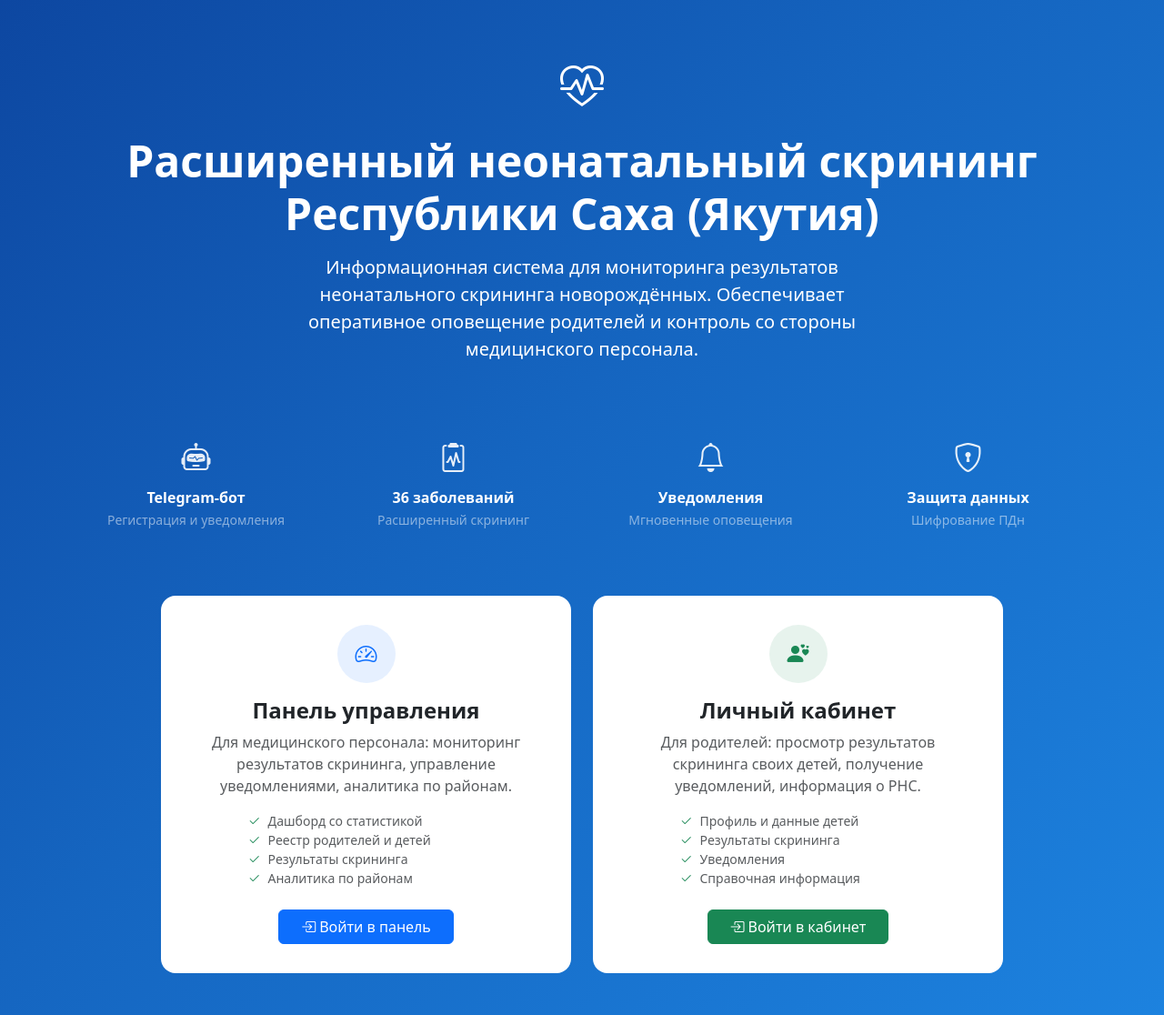
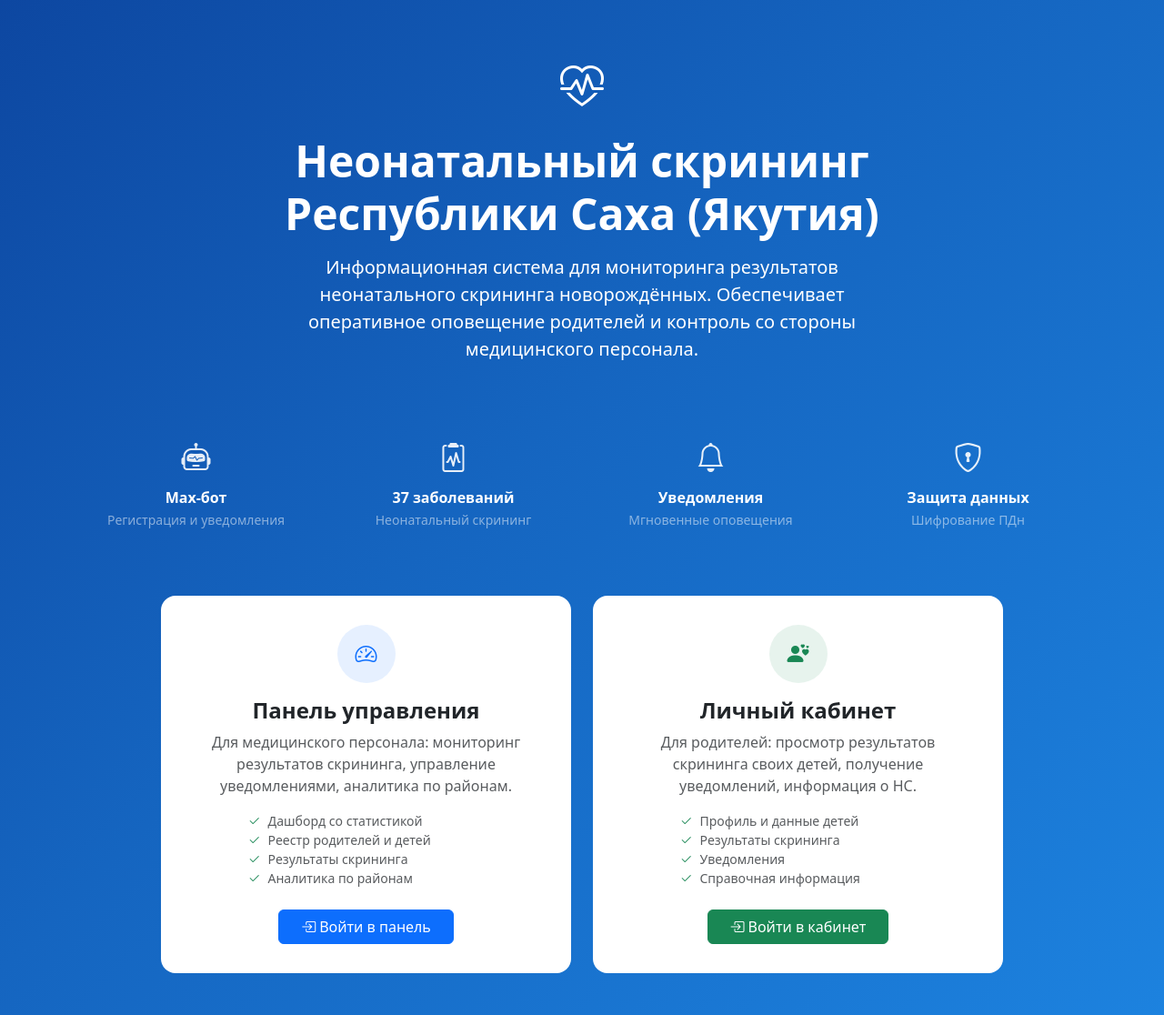
Before and after one commit to Flar4on/genetiki, a FastAPI app: page / in a window 1280 px wide. Shown: the top 1116 px of the page at 91% size. Run offline with FastAPI, Linux system fonts and the light colour scheme.

Commit message:
Rename РНС→НС, 36→37 diseases, Telegram→Max bot
- Remove "расширенный" — now just "неонатальный скрининг"
- РНС → НС everywhere (titles, nav, footers)
- 36 заболеваний → 37
- Telegram-бот → Max-бот in all templates

Co-Authored-By: Claude Opus 4.6 (1M context) <noreply@anthropic.com>

```diff
--- a/api/index.py
+++ b/api/index.py
@@ -1,8 +1,8 @@
 """
-Vercel serverless entry point for РНС Якутия (demo mode).
+Vercel serverless entry point for НС Якутия (demo mode).
 
 All data is stored in-memory using dataclasses instead of SQLAlchemy.
-No database, Redis, or Telegram bot required.
+No database, Redis, or Max bot required.
 """
 
 import hashlib
@@ -360,7 +360,7 @@ seed_data()
 
 # ── FastAPI app ──
 
-app = FastAPI(title="РНС Якутия (Демо)")
+app = FastAPI(title="НС Якутия (Демо)")
 
 admin_tpl = Jinja2Templates(directory=os.path.join(BASE_DIR, "src", "admin", "templates"))
 portal_tpl = Jinja2Templates(directory=os.path.join(BASE_DIR, "src", "portal", "templates"))
--- a/src/admin/templates/analytics.html
+++ b/src/admin/templates/analytics.html
@@ -1,7 +1,7 @@
 {% extends "base.html" %}
 {% set active_page = "analytics" %}
 
-{% block title %}Аналитика - РНС Якутия{% endblock %}
+{% block title %}Аналитика - НС Якутия{% endblock %}
 
 {% block extra_head %}
 <script src="https://cdn.jsdelivr.net/npm/chart.js@4.4.7/dist/chart.umd.min.js"></script>
--- a/src/admin/templates/babies.html
+++ b/src/admin/templates/babies.html
@@ -1,7 +1,7 @@
 {% extends "base.html" %}
 {% set active_page = "babies" %}
 
-{% block title %}Дети - РНС Якутия{% endblock %}
+{% block title %}Дети - НС Якутия{% endblock %}
 
 {% block content %}
 <div class="d-flex justify-content-between align-items-center mb-4">
--- a/src/admin/templates/base.html
+++ b/src/admin/templates/base.html
@@ -3,7 +3,7 @@
 <head>
     <meta charset="UTF-8">
     <meta name="viewport" content="width=device-width, initial-scale=1.0">
-    <title>{% block title %}РНС Якутия{% endblock %}</title>
+    <title>{% block title %}НС Якутия{% endblock %}</title>
     <link href="https://cdn.jsdelivr.net/npm/bootstrap@5.3.3/dist/css/bootstrap.min.css" rel="stylesheet">
     <link href="https://cdn.jsdelivr.net/npm/bootstrap-icons@1.11.3/font/bootstrap-icons.min.css" rel="stylesheet">
     <style>
@@ -42,7 +42,7 @@
         <nav class="sidebar d-flex flex-column p-3" style="width: 250px;">
             <a class="text-white text-decoration-none mb-4 d-flex align-items-center" href="/admin/">
                 <i class="bi bi-heart-pulse me-2 fs-4"></i>
-                <span class="fs-5 fw-bold">РНС Якутия</span>
+                <span class="fs-5 fw-bold">НС Якутия</span>
             </a>
             <ul class="nav flex-column">
                 <li class="nav-item">
--- a/src/admin/templates/dashboard.html
+++ b/src/admin/templates/dashboard.html
@@ -1,7 +1,7 @@
 {% extends "base.html" %}
 {% set active_page = "dashboard" %}
 
-{% block title %}Дашборд - РНС Якутия{% endblock %}
+{% block title %}Дашборд - НС Якутия{% endblock %}
 
 {% block content %}
 <h2 class="mb-4">Дашборд</h2>
--- a/src/admin/templates/login.html
+++ b/src/admin/templates/login.html
@@ -3,7 +3,7 @@
 <head>
     <meta charset="UTF-8">
     <meta name="viewport" content="width=device-width, initial-scale=1.0">
-    <title>Вход - РНС Якутия</title>
+    <title>Вход - НС Якутия</title>
     <link href="https://cdn.jsdelivr.net/npm/bootstrap@5.3.3/dist/css/bootstrap.min.css" rel="stylesheet">
     <link href="https://cdn.jsdelivr.net/npm/bootstrap-icons@1.11.3/font/bootstrap-icons.min.css" rel="stylesheet">
     <style>
@@ -17,7 +17,7 @@
             <div class="card shadow">
                 <div class="card-body p-5">
                     <div class="text-center mb-4">
-                        <h4 class="fw-bold">РНС Якутия</h4>
+                        <h4 class="fw-bold">НС Якутия</h4>
                         <p class="text-muted">Панель управления</p>
                     </div>
                     {% if error %}
--- a/src/admin/templates/notifications.html
+++ b/src/admin/templates/notifications.html
@@ -1,7 +1,7 @@
 {% extends "base.html" %}
 {% set active_page = "notifications" %}
 
-{% block title %}Уведомления - РНС Якутия{% endblock %}
+{% block title %}Уведомления - НС Якутия{% endblock %}
 
 {% block content %}
 <div class="d-flex justify-content-between align-items-center mb-4">
--- a/src/admin/templates/parents.html
+++ b/src/admin/templates/parents.html
@@ -1,7 +1,7 @@
 {% extends "base.html" %}
 {% set active_page = "parents" %}
 
-{% block title %}Родители - РНС Якутия{% endblock %}
+{% block title %}Родители - НС Якутия{% endblock %}
 
 {% block content %}
 <div class="d-flex justify-content-between align-items-center mb-4">
--- a/src/admin/templates/screening.html
+++ b/src/admin/templates/screening.html
@@ -1,7 +1,7 @@
 {% extends "base.html" %}
 {% set active_page = "screening" %}
 
-{% block title %}Скрининг - РНС Якутия{% endblock %}
+{% block title %}Скрининг - НС Якутия{% endblock %}
 
 {% block content %}
 <div class="d-flex justify-content-between align-items-center mb-4">
--- a/src/landing.html
+++ b/src/landing.html
@@ -3,7 +3,7 @@
 <head>
     <meta charset="UTF-8">
     <meta name="viewport" content="width=device-width, initial-scale=1.0">
-    <title>РНС Якутия — Расширенный неонатальный скрининг</title>
+    <title>НС Якутия — Неонатальный скрининг</title>
     <link href="https://cdn.jsdelivr.net/npm/bootstrap@5.3.3/dist/css/bootstrap.min.css" rel="stylesheet">
     <link href="https://cdn.jsdelivr.net/npm/bootstrap-icons@1.11.3/font/bootstrap-icons.min.css" rel="stylesheet">
     <style>
@@ -55,7 +55,7 @@
             <div class="mb-3">
                 <i class="bi bi-heart-pulse" style="font-size: 3rem;"></i>
             </div>
-            <h1 class="display-5 fw-bold mb-3">Расширенный неонатальный скрининг<br>Республики Саха (Якутия)</h1>
+            <h1 class="display-5 fw-bold mb-3">Неонатальный скрининг<br>Республики Саха (Якутия)</h1>
             <p class="lead mx-auto" style="max-width: 700px;">
                 Информационная система для мониторинга результатов неонатального скрининга новорождённых.
                 Обеспечивает оперативное оповещение родителей и контроль со стороны медицинского персонала.
@@ -70,15 +70,15 @@
                 <div class="col-6 col-md-3">
                     <div class="feature-item">
                         <div class="feature-icon"><i class="bi bi-robot"></i></div>
-                        <div class="fw-semibold">Telegram-бот</div>
+                        <div class="fw-semibold">Max-бот</div>
                         <small class="text-white-50">Регистрация и уведомления</small>
                     </div>
                 </div>
                 <div class="col-6 col-md-3">
                     <div class="feature-item">
                         <div class="feature-icon"><i class="bi bi-clipboard2-pulse"></i></div>
-                        <div class="fw-semibold">36 заболеваний</div>
-                        <small class="text-white-50">Расширенный скрининг</small>
+                        <div class="fw-semibold">37 заболеваний</div>
+                        <small class="text-white-50">Неонатальный скрининг</small>
                     </div>
                 </div>
                 <div class="col-6 col-md-3">
@@ -138,7 +138,7 @@
                             <h4 class="fw-bold">Личный кабинет</h4>
                             <p class="text-muted">
                                 Для родителей: просмотр результатов скрининга своих детей,
-                                получение уведомлений, информация о РНС.
+                                получение уведомлений, информация о НС.
                             </p>
                             <ul class="list-unstyled text-muted small text-start mx-auto" style="max-width: 260px;">
                                 <li><i class="bi bi-check2 text-success me-2"></i>Профиль и данные детей</li>
--- a/src/portal/templates/portal_base.html
+++ b/src/portal/templates/portal_base.html
@@ -3,7 +3,7 @@
 <head>
     <meta charset="UTF-8">
     <meta name="viewport" content="width=device-width, initial-scale=1.0">
-    <title>{% block title %}Личный кабинет — РНС{% endblock %}</title>
+    <title>{% block title %}Личный кабинет — НС{% endblock %}</title>
     <link href="https://cdn.jsdelivr.net/npm/bootstrap@5.3.3/dist/css/bootstrap.min.css" rel="stylesheet">
     <link href="https://cdn.jsdelivr.net/npm/bootstrap-icons@1.11.3/font/bootstrap-icons.min.css" rel="stylesheet">
     <style>
@@ -27,7 +27,7 @@
     <nav class="portal-nav">
         <div class="container d-flex align-items-center justify-content-between">
             <a href="/portal/" class="fs-5 fw-bold">
-                <i class="bi bi-heart-pulse me-2"></i>РНС — Личный кабинет
+                <i class="bi bi-heart-pulse me-2"></i>НС — Личный кабинет
             </a>
             <div class="d-flex gap-3 align-items-center">
                 <a href="/portal/" class="{% if active_page == 'dashboard' %}active{% endif %}">
--- a/src/portal/templates/portal_children.html
+++ b/src/portal/templates/portal_children.html
@@ -1,7 +1,7 @@
 {% extends "portal_base.html" %}
 {% set active_page = "children" %}
 
-{% block title %}Мои дети — РНС{% endblock %}
+{% block title %}Мои дети — НС{% endblock %}
 
 {% block content %}
 <h2 class="mb-4"><i class="bi bi-person-hearts me-2 text-primary"></i>Мои дети</h2>
@@ -74,7 +74,7 @@
     <div class="card-body text-center py-5">
         <i class="bi bi-person-plus fs-1 text-muted"></i>
         <h5 class="mt-3 text-muted">Нет добавленных детей</h5>
-        <p class="text-muted">Добавьте ребёнка через Telegram-бот, чтобы отслеживать результаты скрининга.</p>
+        <p class="text-muted">Добавьте ребёнка через Max-бот, чтобы отслеживать результаты скрининга.</p>
     </div>
 </div>
 {% endif %}
--- a/src/portal/templates/portal_dashboard.html
+++ b/src/portal/templates/portal_dashboard.html
@@ -1,7 +1,7 @@
 {% extends "portal_base.html" %}
 {% set active_page = "dashboard" %}
 
-{% block title %}Личный кабинет — РНС{% endblock %}
+{% block title %}Личный кабинет — НС{% endblock %}
 
 {% block content %}
 <div class="row g-4">
@@ -60,7 +60,7 @@
                     {% endfor %}
                 </div>
                 {% else %}
-                <p class="text-muted">Нет добавленных детей. Добавьте ребёнка через Telegram-бот.</p>
+                <p class="text-muted">Нет добавленных детей. Добавьте ребёнка через Max-бот.</p>
                 {% endif %}
             </div>
         </div>
--- a/src/portal/templates/portal_login.html
+++ b/src/portal/templates/portal_login.html
@@ -3,7 +3,7 @@
 <head>
     <meta charset="UTF-8">
     <meta name="viewport" content="width=device-width, initial-scale=1.0">
-    <title>Вход — Личный кабинет РНС</title>
+    <title>Вход — Личный кабинет НС</title>
     <link href="https://cdn.jsdelivr.net/npm/bootstrap@5.3.3/dist/css/bootstrap.min.css" rel="stylesheet">
     <link href="https://cdn.jsdelivr.net/npm/bootstrap-icons@1.11.3/font/bootstrap-icons.min.css" rel="stylesheet">
     <style>
@@ -24,7 +24,7 @@
                 <div class="text-center mb-4">
                     <i class="bi bi-heart-pulse text-primary fs-1"></i>
                     <h4 class="fw-bold mt-2">Личный кабинет</h4>
-                    <p class="text-muted">Расширенный неонатальный скрининг РС(Я)</p>
+                    <p class="text-muted">Неонатальный скрининг РС(Я)</p>
                 </div>
 
                 {% if error %}
--- a/src/portal/templates/portal_notifications.html
+++ b/src/portal/templates/portal_notifications.html
@@ -1,7 +1,7 @@
 {% extends "portal_base.html" %}
 {% set active_page = "notifications" %}
 
-{% block title %}Уведомления — РНС{% endblock %}
+{% block title %}Уведомления — НС{% endblock %}
 
 {% block content %}
 <h2 class="mb-4"><i class="bi bi-bell me-2 text-primary"></i>Уведомления</h2>
@@ -48,7 +48,7 @@
     <div class="card-body text-center py-5">
         <i class="bi bi-bell-slash fs-1 text-muted"></i>
         <h5 class="mt-3 text-muted">Уведомлений пока нет</h5>
-        <p class="text-muted">Когда появятся результаты скрининга, вы получите уведомление здесь и в Telegram.</p>
+        <p class="text-muted">Когда появятся результаты скрининга, вы получите уведомление здесь и в Max-боте.</p>
     </div>
 </div>
 {% endif %}
```
Also changed, not shown: src/portal/templates/portal_info.html (+4 -4 lines).
